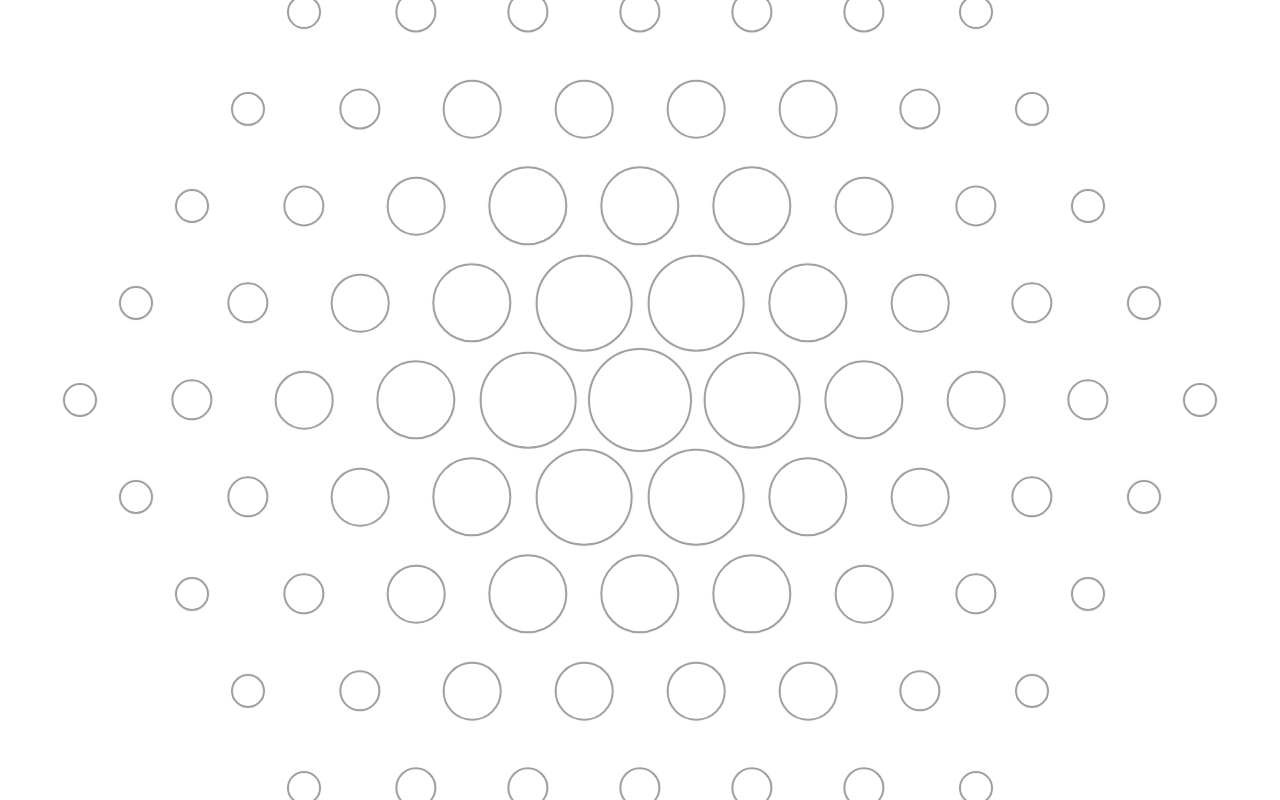
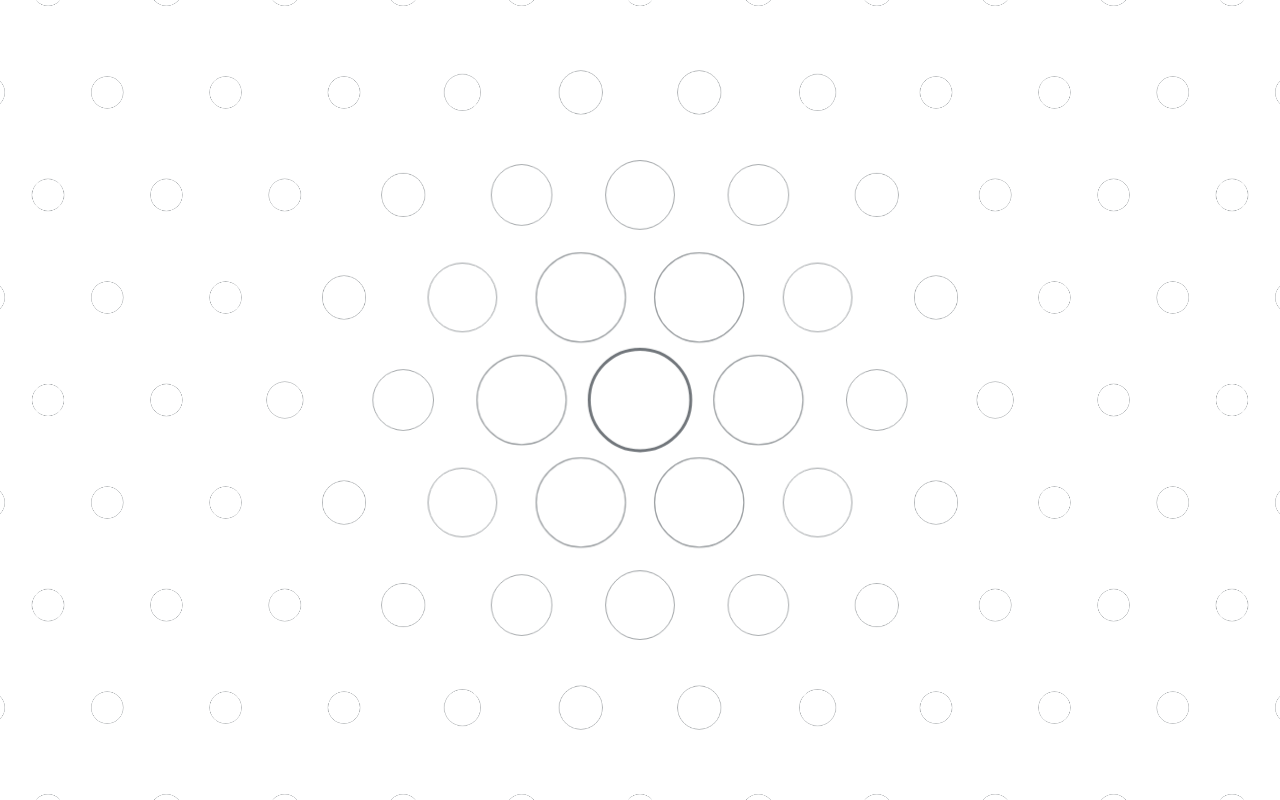
Before and after one commit to BigHitterG/bygoetz, a Next.js app: page / in a window 1280 px wide. Built offline with nearby package versions, Linux system fonts and the light colour scheme.

Commit message:
Add center-focused honeycomb orbit behavior

```diff
--- a/components/HoneycombHome.module.css
+++ b/components/HoneycombHome.module.css
@@ -14,38 +14,38 @@
   cursor: grab;
   touch-action: none;
   overscroll-behavior: none;
+  background: #fff;
 }
 
 .surface:active {
   cursor: grabbing;
 }
 
-.grid {
-  position: absolute;
-  left: 50%;
-  top: 50%;
-  width: 1px;
-  height: 1px;
-  transform: translate3d(0, 0, 0) scale(1);
-  transform-origin: 0 0;
-  will-change: transform;
-}
-
 .bubble {
   position: absolute;
   left: 0;
   top: 0;
-  width: var(--size);
-  height: var(--size);
-  border: 2px solid #9da1a4;
+  width: var(--base-size);
+  height: var(--base-size);
+  border: 1.5px solid #9da1a4;
   border-radius: 50%;
   background: transparent;
-  transform: translate(-50%, -50%) translate3d(var(--x), var(--y), 0);
-  box-shadow: 0 0 0 1px rgba(157, 161, 164, 0.08);
+  transform-origin: center;
+  will-change: transform;
+  transition: border-color 180ms ease, border-width 180ms ease;
+}
+
+.focusedBubble {
+  border-color: #70757a;
+  border-width: 2.5px;
 }
 
 @media (max-width: 760px) {
   .bubble {
-    border-width: 1.5px;
+    border-width: 1.25px;
+  }
+
+  .focusedBubble {
+    border-width: 2px;
   }
 }
--- a/components/HoneycombHome.tsx
+++ b/components/HoneycombHome.tsx
@@ -9,28 +9,32 @@ type Bubble = {
   r: number;
   x: number;
   y: number;
-  size: number;
 };
 
 type HoneycombBubblesConfig = {
   rings?: number;
-  maxBubbleSize?: number;
-  minBubbleSize?: number;
-  spacing?: number;
+  baseBubbleSize?: number;
+  maxScale?: number;
+  minScale?: number;
+  maxInfluenceRadius?: number;
+  minimumGap?: number;
 };
 
-type Transform = { x: number; y: number; zoom: number };
 type PointerInfo = { x: number; y: number; t: number };
+type ViewportCenter = { x: number; y: number };
 
 const DEFAULT_CONFIG = {
-  rings: 5,
-  maxBubbleSize: 104,
-  minBubbleSize: 34,
-  spacing: 112,
+  rings: 8,
+  baseBubbleSize: 72,
+  maxScale: 1.45,
+  minScale: 0.45,
+  maxInfluenceRadius: 420,
+  minimumGap: 14,
 };
 
-const MIN_ZOOM = 0.45;
-const MAX_ZOOM = 2.4;
+const MOMENTUM_FRICTION = 0.94;
+const MOMENTUM_STOP_SPEED = 0.08;
+const SNAP_DURATION = 620;
 
 function axialDistance(q: number, r: number) {
   return (Math.abs(q) + Math.abs(r) + Math.abs(q + r)) / 2;
@@ -43,122 +47,191 @@ function axialToPixel(q: number, r: number, spacing: number) {
   };
 }
 
-function generateBubbles({ rings = DEFAULT_CONFIG.rings, maxBubbleSize = DEFAULT_CONFIG.maxBubbleSize, minBubbleSize = DEFAULT_CONFIG.minBubbleSize, spacing = DEFAULT_CONFIG.spacing }: HoneycombBubblesConfig = {}) {
+function smoothstep(edge0: number, edge1: number, x: number) {
+  const t = Math.max(0, Math.min(1, (x - edge0) / (edge1 - edge0)));
+  return t * t * (3 - 2 * t);
+}
+
+function easeOutCubic(t: number) {
+  return 1 - Math.pow(1 - t, 3);
+}
+
+function generateBubbles(rings: number, spacing: number) {
   const bubbles: Bubble[] = [];
 
   for (let q = -rings; q <= rings; q += 1) {
     for (let r = -rings; r <= rings; r += 1) {
-      const distance = axialDistance(q, r);
-      if (distance > rings) continue;
+      if (axialDistance(q, r) > rings) continue;
 
       const { x, y } = axialToPixel(q, r, spacing);
-      const falloff = 1 - distance / rings;
-      const smoothFalloff = falloff * falloff * (3 - 2 * falloff);
-      const size = minBubbleSize + (maxBubbleSize - minBubbleSize) * smoothFalloff;
-
-      bubbles.push({ id: `${q}:${r}`, q, r, x, y, size });
+      bubbles.push({ id: `${q}:${r}`, q, r, x, y });
     }
   }
 
   return bubbles;
 }
 
-function distance(a: PointerInfo, b: PointerInfo) {
-  return Math.hypot(a.x - b.x, a.y - b.y);
-}
+export function HoneycombBubbles({
+  rings = DEFAULT_CONFIG.rings,
+  baseBubbleSize = DEFAULT_CONFIG.baseBubbleSize,
+  maxScale = DEFAULT_CONFIG.maxScale,
+  minScale = DEFAULT_CONFIG.minScale,
+  maxInfluenceRadius = DEFAULT_CONFIG.maxInfluenceRadius,
+  minimumGap = DEFAULT_CONFIG.minimumGap,
+}: HoneycombBubblesConfig) {
+  const surfaceRef = useRef<HTMLDivElement>(null);
+  const bubbleRefs = useRef(new Map<string, HTMLDivElement>());
+  const translate = useRef({ x: 0, y: 0 });
+  const velocity = useRef({ x: 0, y: 0 });
+  const viewportCenter = useRef<ViewportCenter>({ x: 0, y: 0 });
+  const pointers = useRef(new Map<number, PointerInfo>());
+  const raf = useRef<number | null>(null);
+  const momentum = useRef<number | null>(null);
+  const snap = useRef<number | null>(null);
+  const focusedBubbleId = useRef<string | null>(null);
 
-export function HoneycombBubbles(config: HoneycombBubblesConfig) {
-  const surfaceRef = useRef<HTMLDivElement>(null);
-  const gridRef = useRef<HTMLDivElement>(null);
-  const transform = useRef<Transform>({ x: 0, y: 0, zoom: 1 });
-  const velocity = useRef({ x: 0, y: 0 });
-  const pointers = useRef(new Map<number, PointerInfo>());
-  const pinch = useRef<{ distance: number; zoom: number } | null>(null);
-  const raf = useRef<number | null>(null);
-  const inertia = useRef<number | null>(null);
+  const spacing = baseBubbleSize * maxScale + minimumGap;
+  const bubbles = useMemo(() => generateBubbles(rings, spacing), [rings, spacing]);
 
-  const bubbles = useMemo(() => generateBubbles(config), [config.rings, config.maxBubbleSize, config.minBubbleSize, config.spacing]);
+  const stopMomentum = useCallback(() => {
+    if (momentum.current != null) cancelAnimationFrame(momentum.current);
+    momentum.current = null;
+  }, []);
+
+  const stopSnap = useCallback(() => {
+    if (snap.current != null) cancelAnimationFrame(snap.current);
+    snap.current = null;
+  }, []);
 
   const render = useCallback(() => {
     raf.current = null;
-    if (!gridRef.current) return;
+    const center = viewportCenter.current;
+    let nearestId: string | null = null;
+    let nearestDistance = Number.POSITIVE_INFINITY;
 
-    const { x, y, zoom } = transform.current;
-    gridRef.current.style.transform = `translate3d(${x}px, ${y}px, 0) scale(${zoom})`;
-  }, []);
+    for (const bubble of bubbles) {
+      const element = bubbleRefs.current.get(bubble.id);
+      if (!element) continue;
+
+      const screenX = center.x + translate.current.x + bubble.x;
+      const screenY = center.y + translate.current.y + bubble.y;
+      const distanceFromCenter = Math.hypot(screenX - center.x, screenY - center.y);
+      const normalized = Math.min(distanceFromCenter / maxInfluenceRadius, 1);
+      const scale = maxScale - (maxScale - minScale) * smoothstep(0, 1, normalized);
+
+      if (distanceFromCenter < nearestDistance) {
+        nearestDistance = distanceFromCenter;
+        nearestId = bubble.id;
+      }
+
+      element.style.transform = `translate(-50%, -50%) translate3d(${screenX}px, ${screenY}px, 0) scale(${scale})`;
+      element.style.zIndex = String(Math.round((1 - normalized) * 1000));
+    }
+
+    if (focusedBubbleId.current !== nearestId) {
+      const previousFocused = focusedBubbleId.current ? bubbleRefs.current.get(focusedBubbleId.current) : null;
+      previousFocused?.classList.remove(styles.focusedBubble);
+      const nextFocused = nearestId ? bubbleRefs.current.get(nearestId) : null;
+      nextFocused?.classList.add(styles.focusedBubble);
+      focusedBubbleId.current = nearestId;
+    }
+  }, [bubbles, maxInfluenceRadius, maxScale, minScale]);
 
   const scheduleRender = useCallback(() => {
     if (raf.current == null) raf.current = requestAnimationFrame(render);
   }, [render]);
 
-  const stopInertia = useCallback(() => {
-    if (inertia.current != null) cancelAnimationFrame(inertia.current);
-    inertia.current = null;
-  }, []);
-
   const moveBy = useCallback((dx: number, dy: number) => {
-    transform.current.x += dx;
-    transform.current.y += dy;
+    translate.current.x += dx;
+    translate.current.y += dy;
     scheduleRender();
   }, [scheduleRender]);
 
-  const zoomAround = useCallback((nextZoom: number, clientX: number, clientY: number) => {
-    const surface = surfaceRef.current;
-    if (!surface) return;
+  const snapNearestBubbleToCenter = useCallback(() => {
+    stopSnap();
+    const center = viewportCenter.current;
+    let nearestBubble: Bubble | null = null;
+    let nearestDistance = Number.POSITIVE_INFINITY;
 
-    const rect = surface.getBoundingClientRect();
-    const current = transform.current;
-    const zoom = Math.min(MAX_ZOOM, Math.max(MIN_ZOOM, nextZoom));
-    const pointerX = clientX - rect.left - rect.width / 2;
-    const pointerY = clientY - rect.top - rect.height / 2;
-    const zoomRatio = zoom / current.zoom;
+    for (const bubble of bubbles) {
+      const screenX = center.x + translate.current.x + bubble.x;
+      const screenY = center.y + translate.current.y + bubble.y;
+      const distanceFromCenter = Math.hypot(screenX - center.x, screenY - center.y);
+      if (distanceFromCenter < nearestDistance) {
+        nearestDistance = distanceFromCenter;
+        nearestBubble = bubble;
+      }
+    }
 
-    transform.current = {
-      x: pointerX - (pointerX - current.x) * zoomRatio,
-      y: pointerY - (pointerY - current.y) * zoomRatio,
-      zoom,
+    if (!nearestBubble || nearestDistance < 0.5) return;
+
+    const start = { ...translate.current };
+    const delta = {
+      x: center.x - (center.x + start.x + nearestBubble.x),
+      y: center.y - (center.y + start.y + nearestBubble.y),
+    };
+    const startTime = performance.now();
+
+    const tick = (now: number) => {
+      const progress = Math.min((now - startTime) / SNAP_DURATION, 1);
+      const eased = easeOutCubic(progress);
+      translate.current = {
+        x: start.x + delta.x * eased,
+        y: start.y + delta.y * eased,
       };
       scheduleRender();
-  }, [scheduleRender]);
 
-  const startInertia = useCallback(() => {
-    stopInertia();
-
-    const tick = () => {
-      velocity.current.x *= 0.94;
-      velocity.current.y *= 0.94;
-      moveBy(velocity.current.x, velocity.current.y);
-
-      if (Math.hypot(velocity.current.x, velocity.current.y) > 0.08) {
-        inertia.current = requestAnimationFrame(tick);
+      if (progress < 1) {
+        snap.current = requestAnimationFrame(tick);
       } else {
-        inertia.current = null;
+        snap.current = null;
       }
     };
 
-    inertia.current = requestAnimationFrame(tick);
-  }, [moveBy, stopInertia]);
+    snap.current = requestAnimationFrame(tick);
+  }, [bubbles, scheduleRender, stopSnap]);
+
+  const startMomentum = useCallback(() => {
+    stopMomentum();
+
+    const tick = () => {
+      velocity.current.x *= MOMENTUM_FRICTION;
+      velocity.current.y *= MOMENTUM_FRICTION;
+      moveBy(velocity.current.x, velocity.current.y);
+
+      if (Math.hypot(velocity.current.x, velocity.current.y) > MOMENTUM_STOP_SPEED) {
+        momentum.current = requestAnimationFrame(tick);
+      } else {
+        momentum.current = null;
+        snapNearestBubbleToCenter();
+      }
+    };
+
+    momentum.current = requestAnimationFrame(tick);
+  }, [moveBy, snapNearestBubbleToCenter, stopMomentum]);
 
   useEffect(() => {
-    const centerGrid = () => {
-      const width = surfaceRef.current?.clientWidth ?? window.innerWidth;
-      transform.current = { x: 0, y: 0, zoom: width < 760 ? 0.78 : 1 };
+    const updateViewportCenter = () => {
+      viewportCenter.current = { x: window.innerWidth / 2, y: window.innerHeight / 2 };
       scheduleRender();
     };
 
-    centerGrid();
-    window.addEventListener("resize", centerGrid);
-    return () => window.removeEventListener("resize", centerGrid);
+    updateViewportCenter();
+    window.addEventListener("resize", updateViewportCenter);
+    return () => window.removeEventListener("resize", updateViewportCenter);
   }, [scheduleRender]);
 
   useEffect(() => () => {
     if (raf.current != null) cancelAnimationFrame(raf.current);
-    if (inertia.current != null) cancelAnimationFrame(inertia.current);
+    if (momentum.current != null) cancelAnimationFrame(momentum.current);
+    if (snap.current != null) cancelAnimationFrame(snap.current);
   }, []);
 
   function onPointerDown(event: React.PointerEvent<HTMLDivElement>) {
     event.preventDefault();
-    stopInertia();
+    stopMomentum();
+    stopSnap();
+    velocity.current = { x: 0, y: 0 };
     pointers.current.set(event.pointerId, { x: event.clientX, y: event.clientY, t: performance.now() });
     event.currentTarget.setPointerCapture(event.pointerId);
   }
@@ -171,18 +244,6 @@ export function HoneycombBubbles(config: HoneycombBubblesConfig) {
     const now = performance.now();
     const current = { x: event.clientX, y: event.clientY, t: now };
     pointers.current.set(event.pointerId, current);
-    const activePointers = [...pointers.current.values()];
-
-    if (activePointers.length >= 2) {
-      const [first, second] = activePointers;
-      const pinchDistance = distance(first, second);
-      const centerX = (first.x + second.x) / 2;
-      const centerY = (first.y + second.y) / 2;
-
-      if (!pinch.current) pinch.current = { distance: pinchDistance, zoom: transform.current.zoom };
-      zoomAround(pinch.current.zoom * (pinchDistance / pinch.current.distance), centerX, centerY);
-      return;
-    }
 
     const dx = current.x - previous.x;
     const dy = current.y - previous.y;
@@ -193,10 +254,13 @@ export function HoneycombBubbles(config: HoneycombBubblesConfig) {
 
   function onPointerUp(event: React.PointerEvent<HTMLDivElement>) {
     pointers.current.delete(event.pointerId);
-    pinch.current = null;
 
-    if (pointers.current.size === 0 && Math.hypot(velocity.current.x, velocity.current.y) > 0.5) {
-      startInertia();
+    if (pointers.current.size !== 0) return;
+
+    if (Math.hypot(velocity.current.x, velocity.current.y) > 0.5) {
+      startMomentum();
+    } else {
+      snapNearestBubbleToCenter();
     }
   }
 
@@ -209,25 +273,21 @@ export function HoneycombBubbles(config: HoneycombBubblesConfig) {
         onPointerMove={onPointerMove}
         onPointerUp={onPointerUp}
         onPointerCancel={onPointerUp}
-        onWheel={(event) => {
-          event.preventDefault();
-          zoomAround(transform.current.zoom * Math.exp(-event.deltaY * 0.0016), event.clientX, event.clientY);
-        }}
       >
-        <div ref={gridRef} className={styles.grid}>
         {bubbles.map((bubble) => (
           <div
             key={bubble.id}
+            ref={(element) => {
+              if (element) bubbleRefs.current.set(bubble.id, element);
+              else bubbleRefs.current.delete(bubble.id);
+            }}
             className={styles.bubble}
             style={{
-                "--x": `${bubble.x}px`,
-                "--y": `${bubble.y}px`,
-                "--size": `${bubble.size}px`,
+              "--base-size": `${baseBubbleSize}px`,
             } as React.CSSProperties}
             aria-hidden="true"
           />
         ))}
-        </div>
       </div>
     </main>
   );
```
Lines whose indentation alone changed are shown as unchanged.
